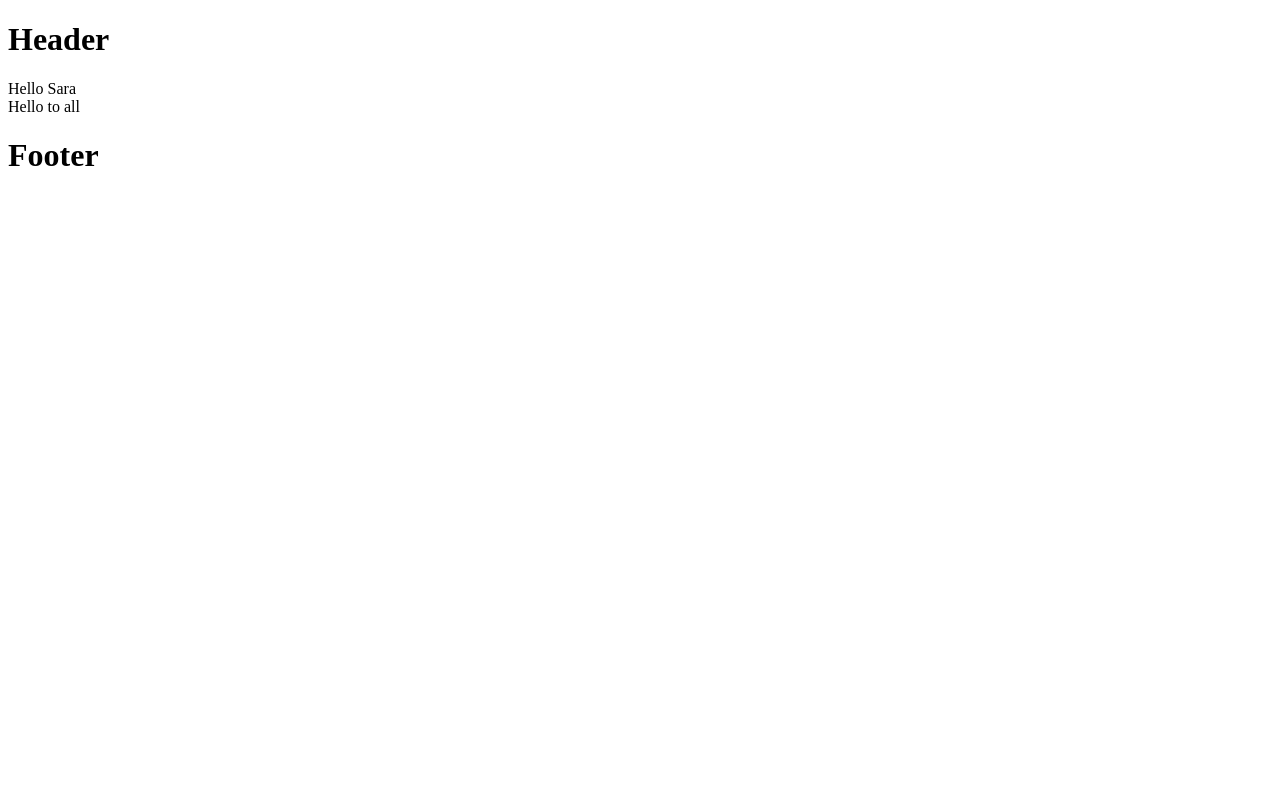
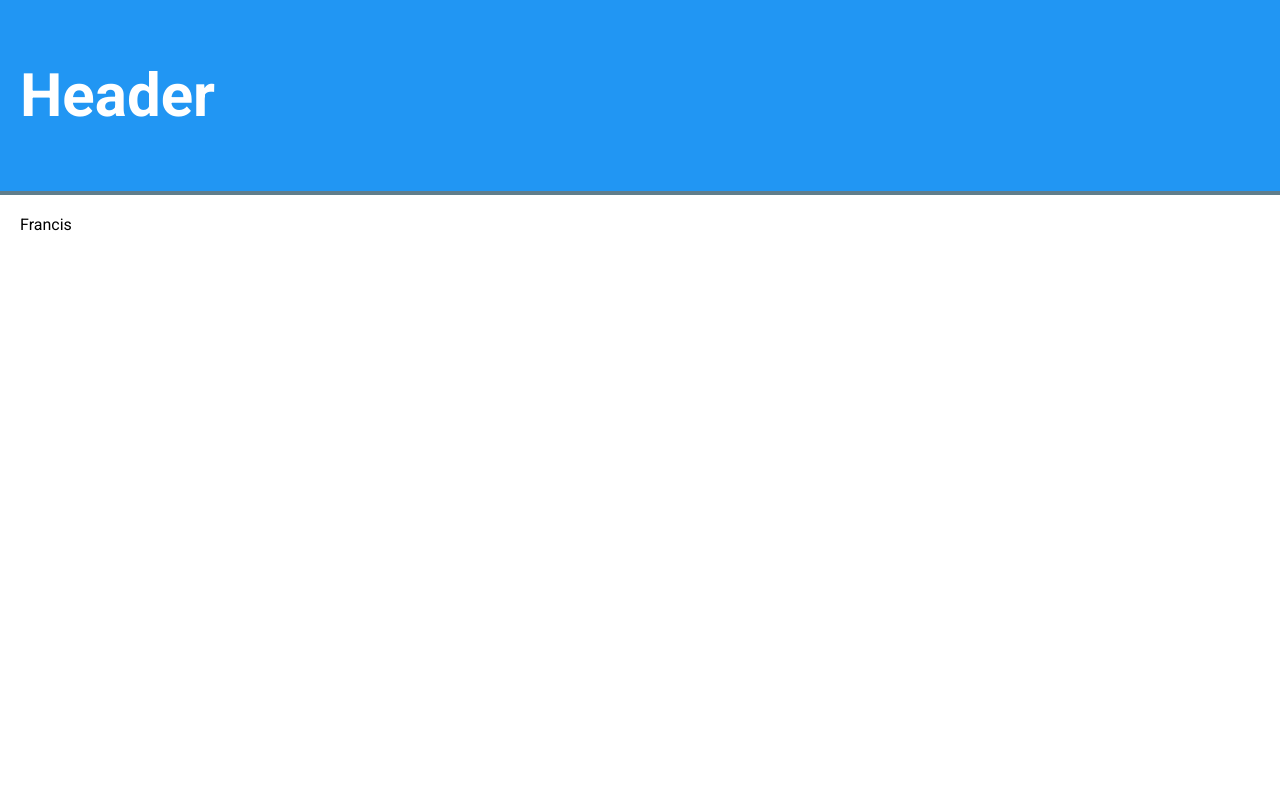
Before and after one commit to voloslg/vue_basics, a Vue app in the folder lesson28/intermetiate/: page / in a window 1280 px wide. Shown: the top 800 px of the page. Built offline with nearby package versions, Linux system fonts and the light colour scheme.

Commit message:
add basic template+

```diff
--- a/lesson28/intermetiate/index.html
+++ b/lesson28/intermetiate/index.html
@@ -1,7 +1,12 @@
 <!DOCTYPE html>
 <html lang="en">
   <head>
-    <meta charset="utf-8">
+    <meta charset="utf-8" />
+    <link
+      href="https://fonts.googleapis.com/css?family=Roboto:300,400,500,700"
+      rel="stylesheet"
+    />
+
     <title>intermetiate</title>
   </head>
   <body>
--- a/lesson28/intermetiate/src/App.vue
+++ b/lesson28/intermetiate/src/App.vue
@@ -1,30 +1,60 @@
 <template>
     <div>
         <app-header></app-header>
-    <div>Hello {{name}}</div>
-    <div>Hello to all</div>
-    <componentFooter></componentFooter>
 
+        <div class="container">
+            <div>{{ name }}</div>
+        </div>
+
+        <compFooter/>
     </div>
 </template>
 
 <script>
-// Local usage of conponent
-import componentFooter from './Components/Header_footer/Footer'
+    import compFooter from './Components/Header_footer/Footer.vue';
+
+
     export default {
         data(){
             return {
-      name: 'Sara'
+                name: "Francis"
             }
         },
-  // Register components
-  components: {
-    // "app-footer": Footer
-    componentFooter
-
+        components:{
+            compFooter
         }
     }
 </script>
 
-<styles>
-</styles>
+<style>
+  body {
+      padding:0;
+      margin:0;
+      font-family: 'Roboto', sans-serif;
+  }
+  .container {
+      min-height: 84vh;
+      box-sizing: border-box;
+      padding:20px;
+  }
+
+
+</style>
+
+
+// // Local usage of conponent
+// import componentFooter from './Components/Header_footer/Footer'
+// export default {
+//   data(){
+//     return {
+//       name: 'Sara'
+//     }
+//   },
+//   // Register components
+//   components: {
+//     // "app-footer": Footer
+//     // ES6 way
+//     componentFooter
+
+//   }
+// }
--- a/lesson28/intermetiate/src/Components/Header_footer/Footer.vue
+++ b/lesson28/intermetiate/src/Components/Header_footer/Footer.vue
@@ -3,3 +3,12 @@
   <h1>Footer</h1>
   </footer>
 </template>
+
+<style>
+    footer {
+        background: #607d8b;
+        padding: 20px;
+        color:#ffffff;
+    }
+
+</style>
--- a/lesson28/intermetiate/src/Components/Header_footer/Header.vue
+++ b/lesson28/intermetiate/src/Components/Header_footer/Header.vue
@@ -1,7 +1,23 @@
 <template>
-  <header>
-  <h1>
-  Header
-  </h1>
+  <div>
+    <header>
+      <h1>
+        Header
+      </h1>
   </header>
+  </div>
 </template>
+
+
+// style scoped applyes only to current component/
+
+<style scoped>
+  header {
+    background: #2196F3;
+    border-bottom: 4px solid #607d8b;
+     box-sizing: border-box;
+      padding:20px;
+      color: #fff;
+      font-size: 30px
+  }
+</style>
--- a/lesson28/intermetiate/webpack.config.js
+++ b/lesson28/intermetiate/webpack.config.js
@@ -1,49 +1,46 @@
-var path = require('path')
-var webpack = require('webpack')
+var path = require("path");
+var webpack = require("webpack");
 
 module.exports = {
-  entry: './src/main.js',
+  entry: "./src/main.js",
   output: {
-    path: path.resolve(__dirname, './dist'),
-    publicPath: '/dist/',
-    filename: 'build.js'
+    path: path.resolve(__dirname, "./dist"),
+    publicPath: "/dist/",
+    filename: "build.js"
   },
   module: {
     rules: [
       {
         test: /\.css$/,
-        use: [
-          'vue-style-loader',
-          'css-loader'
-        ],
-      },      {
+        use: ["vue-style-loader", "css-loader"]
+      },
+      {
         test: /\.vue$/,
-        loader: 'vue-loader',
+        loader: "vue-loader",
         options: {
-          loaders: {
-          }
+          loaders: {}
           // other vue-loader options go here
         }
       },
       {
         test: /\.js$/,
-        loader: 'babel-loader',
+        loader: "babel-loader",
         exclude: /node_modules/
       },
       {
         test: /\.(png|jpg|gif|svg)$/,
-        loader: 'file-loader',
+        loader: "file-loader",
         options: {
-          name: '[name].[ext]?[hash]'
+          name: "[name].[ext]?[hash]"
         }
       }
     ]
   },
   resolve: {
     alias: {
-      'vue$': 'vue/dist/vue.esm.js'
+      vue$: "vue/dist/vue.esm.js"
     },
-    extensions: ['*', '.js', '.vue', '.json']
+    extensions: ["*", ".js", ".vue", ".json"]
   },
   devServer: {
     historyApiFallback: true,
@@ -53,15 +50,16 @@ module.exports = {
   performance: {
     hints: false
   },
-  devtool: '#eval-source-map'
-}
+  devtool: "#eval-source-map",
+  watch: true
+};
 
-if (process.env.NODE_ENV === 'production') {
-  module.exports.devtool = '#source-map'
+if (process.env.NODE_ENV === "production") {
+  module.exports.devtool = "#source-map";
   // http://vue-loader.vuejs.org/en/workflow/production.html
   module.exports.plugins = (module.exports.plugins || []).concat([
     new webpack.DefinePlugin({
-      'process.env': {
+      "process.env": {
         NODE_ENV: '"production"'
       }
     }),
@@ -74,5 +72,5 @@ if (process.env.NODE_ENV === 'production') {
     new webpack.LoaderOptionsPlugin({
       minimize: true
     })
-  ])
+  ]);
 }
```
Lines whose indentation alone changed are shown as unchanged.
